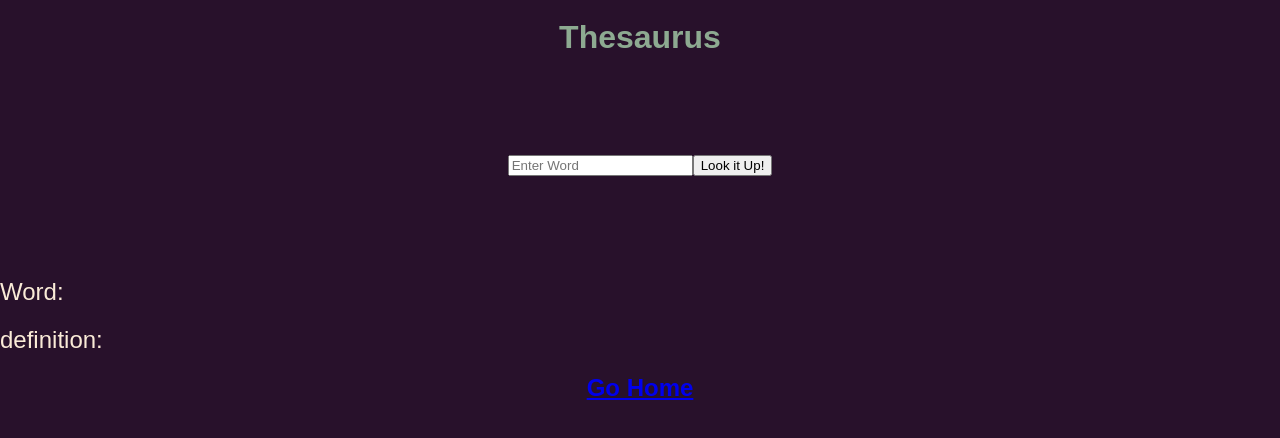
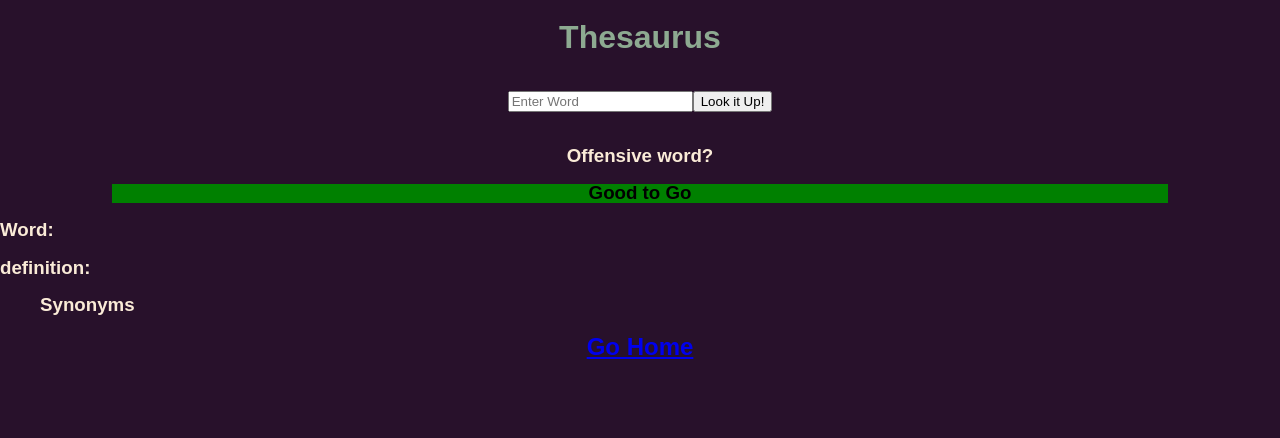
Before and after one commit to Dantezinfern0/diction-addiction, a React (Create React App) app: page /thesaurus in a window 1280 px wide. Shown: the top 438 px of the page. Built offline with nearby package versions, Linux system fonts and the light colour scheme.

Commit message:
offensive

```diff
--- a/src/index.css
+++ b/src/index.css
@@ -9,20 +9,20 @@ html {
 body {
   margin: 0;
   min-height: 100%;
-  background-color: #28112B;
+  background-color: #28112b;
 }
 h1 {
   text-align: center;
-  color: #8DAA91;
+  color: #8daa91;
 }
 form {
-  padding: 5rem;
+  padding: 1rem;
   display: flex;
   justify-content: center;
   color: #788475;
 }
 h2 {
-  color: #8DAA91;
+  color: #8daa91;
   text-align: center;
 }
 #color {
@@ -30,7 +30,7 @@ h2 {
   padding: 2rem;
   background-color: #722475;
   font-size: 2rem;
-  color: #8DAA91;
+  color: #8daa91;
   text-align: center;
   display: flex;
   justify-content: center;
@@ -46,4 +46,24 @@ p {
 }
 li {
   color: antiquewhite;
+  margin-left: 1rem;
 }
+h3 {
+  color: antiquewhite;
+}
+.red {
+  color: black;
+  background-color: red;
+  text-align: center;
+  padding: 2rem;
+
+}
+.green {
+  background-color: green;
+  color: black;
+  text-align: center;
+  margin: 0 7rem 0 7rem;
+}
+.centered {
+  text-align: center;
+}
--- a/src/pages/Dictionary.jsx
+++ b/src/pages/Dictionary.jsx
@@ -1,33 +1,22 @@
 import React, { useState } from 'react'
 import Axios from 'axios'
 import HomeButton from '../components/HomeButton.jsx'
-import ListItem from '../components/ListItem.jsx'
 
 export default function Dictionary() {
-  // let def = []
-  // const mapIt = () => {
-  //   for (let i = 0; i < def.length; i++) {
-  //     return <li>{def[i]}</li>
-  //   }
-  // }
   const apiUrl =
     'https://www.dictionaryapi.com/api/v3/references/collegiate/json/'
   const dicKey = '?key=8b979027-815e-4cca-93ca-e396a7bb4be7'
   const [term, setTerm] = useState('')
+  const [info, setInfo] = useState('')
   const apiCall = e => {
     e.preventDefault()
     Axios.get(`${apiUrl}${term}${dicKey}`).then(resp => {
       console.log(resp.data)
-      setTerm({
-        name: resp.data[0].hwi.hw,
-        type: resp.data[0].fl,
-        def: resp.data[0].shortdef,
-        def2: resp.data[0].shortdef[1],
-        def3: resp.data[0].shortdef[2],
-        def4: resp.data[0].shortdef[3],
-        def5: resp.data[0].shortdef[4],
-        def6: resp.data[0].shortdef[5],
-        def7: resp.data[0].shortdef[6]
+      const data = resp.data[0]
+      setInfo({
+        def: data.shortdef,
+        type: data.fl,
+        offense: data.meta.offensive
       })
     })
   }
@@ -44,22 +33,15 @@ export default function Dictionary() {
         />
         <button onClick={apiCall}>Look it Up!</button>
       </form>
-        <h6>Word: {term.name}</h6>
-        <h6>Type: {term.type}</h6>
+      <h3 className='centered'>Offensive word?</h3>
+      <h3 className={info.offense ? 'red' : 'green'}>{info.offense ? 'Totally Offensive: use with extreme caution' : 'Good to Go'}</h3>
+      <h3>Word: {term}</h3>
+      <h3>Type: {info.type}</h3>
       <ol>
-        { term.def && <li>Def: {term.def}</li>}
-        { term.def2 && <li>Def: {term.de2}</li>}
-        { term.def3 && <li>Def: {term.def3}</li>}
-        { term.def4 && <li>Def: {term.def4}</li>}
-        { term.def5 && <li>Def: {term.def5}</li>}
-        { term.def6 && <li>Def: {term.def6}</li>}
-        { term.def7 && <li>Def: {term.def7}</li>}
-        <ListItem/>
+        {info.def && info.def.map((item, i) => {
+          return <li key={i}>{item}</li>
+        })}
       </ol>
-      {/* {mapIt} */}
-      {/* <ol>{term.def.map(donkey => {
-        return <li>{donkey}</li>
-      })}</ol> */}
       <HomeButton />
     </>
   )
--- a/src/pages/Thesaurus.jsx
+++ b/src/pages/Thesaurus.jsx
@@ -1,7 +1,6 @@
 import React, { useState } from 'react'
 import Axios from 'axios'
 import HomeButton from '../components/HomeButton.jsx'
-import ListItem from '../components/ListItem.jsx'
 
 export default function Thesaurus() {
   const apiUrl =
@@ -16,8 +15,8 @@ export default function Thesaurus() {
       const data = resp.data[0]
       setDefinition({
         definition: data.shortdef[0],
-        word: word,
-        syn: data.meta.syns[0]
+        syn: data.meta.syns[0],
+        off: data.meta.offensive
       })
     })
   }
@@ -35,19 +34,15 @@ export default function Thesaurus() {
         />
         <button onClick={apiCaller}>Look it Up!</button>
       </form>
-      <p>Word: {definition.word}</p>
-      <p>definition: {definition.definition}</p>
-      <ol>
+      <h3 className='centered'>Offensive word?</h3>
+      <h3 className={definition.off ? 'red' : 'green'}>{definition.off ? 'Totally Offensive: use with extreme caution' : 'Good to Go'}</h3>
+      <h3>Word: {word}</h3>
+      <h3>definition: {definition.definition}</h3>
+      <ol><h3>Synonyms</h3>
         {definition.syn &&
-          definition.syn.map(item => {
-            return <li>{item}</li>
+          definition.syn.map((item, i) => {
+            return <li key={i}>{item}</li>
           })}
-
-        {/* {word.syn && <li>Type: {word.syn}</li>}
-        {word.syn2 && <li>Type: {word.syn2}</li>}
-        {word.syn3 && <li>Type: {word.syn3}</li>}
-        {word.syn4 && <li>Type: {word.syn4}</li>} */}
-        <ListItem />
       </ol>
       <HomeButton />
     </>
```
Also changed, not shown: src/components/ListItem.jsx (deleted, +0 -12 lines).
